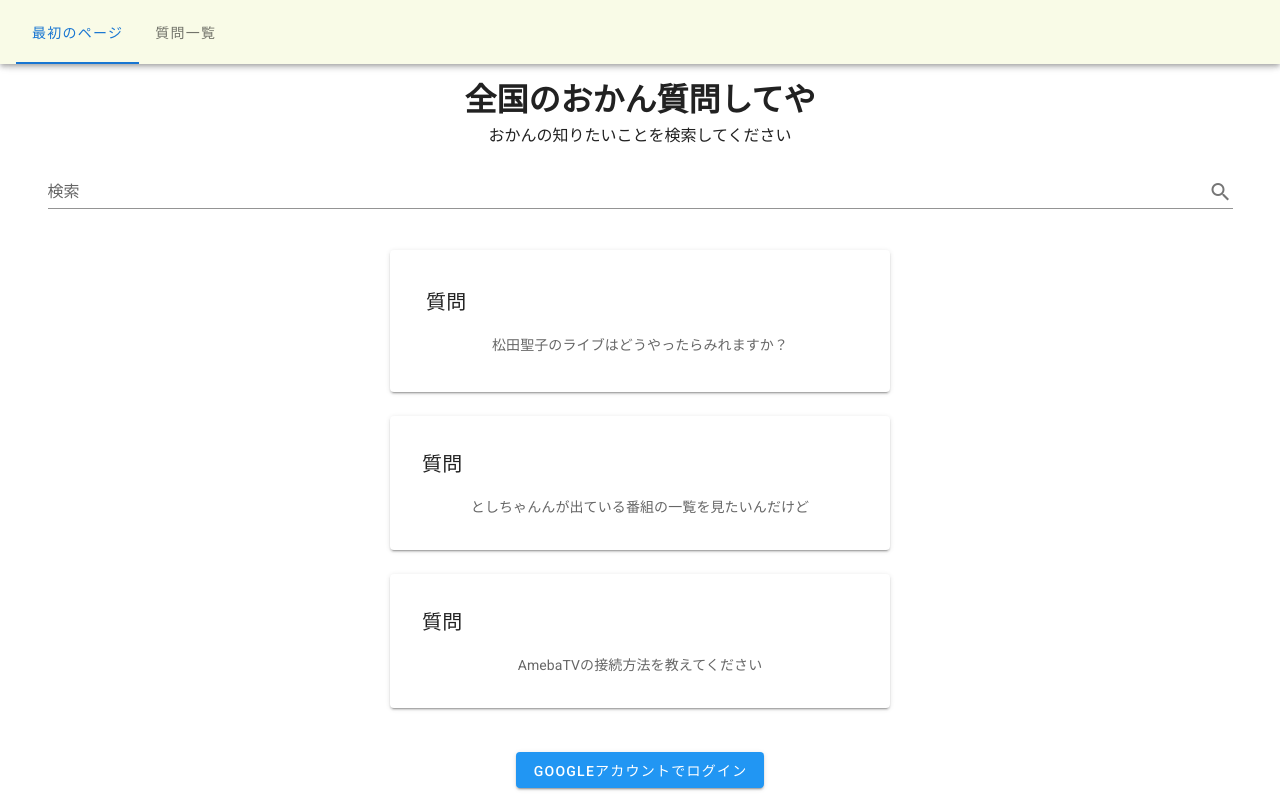
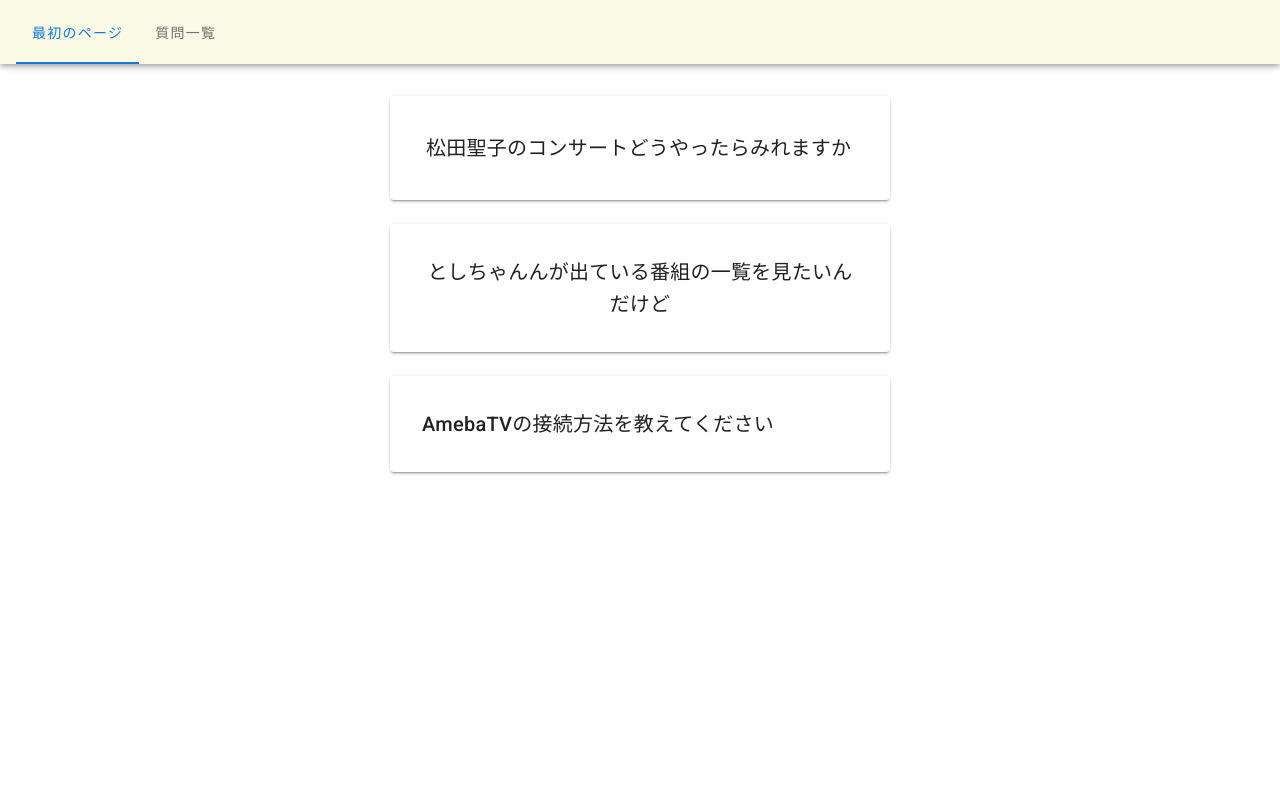
Before and after one commit to sanoyo/all-for-okan-vue, a Vue app: page / in a window 1280 px wide. Built offline with nearby package versions, Linux system fonts and the light colour scheme; no server answers.

Commit message:
質問カード修正

```diff
--- a/src/views/Home.vue
+++ b/src/views/Home.vue
@@ -1,16 +1,6 @@
 <template>
   <v-container text-center justify-center>
     <v-layout row wrap>
-      <v-flex xs12>
-        <h1>全国のおかん質問してや</h1>
-        <p>おかんの知りたいことを検索してください</p>
-        <!-- TODO: v-model="search" を追加する -->
-        <v-text-field
-          append-icon="mdi-magnify"
-          label="検索"
-          sigle-line
-        />
-      </v-flex>
       <v-spacer></v-spacer>
       <v-flex xs12 mt-5>
         <v-card
@@ -18,10 +8,7 @@
           color="white"
           width="500px"
         >
-          <v-card-title>質問</v-card-title>
-          <v-card-text>
-            松田聖子のライブはどうやったらみれますか？
-          </v-card-text>
+        <v-card-title>松田聖子のコンサートどうやったらみれますか</v-card-title>
         </v-card>
         <br>
         <v-card
@@ -29,10 +16,7 @@
           color="white"
           width="500px"
         >
-          <v-card-title>質問</v-card-title>
-          <v-card-text>
-            としちゃんんが出ている番組の一覧を見たいんだけど
-          </v-card-text>
+          <v-card-title>としちゃんんが出ている番組の一覧を見たいんだけど</v-card-title>
         </v-card>
         <br>
         <v-card
@@ -40,16 +24,13 @@
           color="white"
           width="500px"
         >
-          <v-card-title>質問</v-card-title>
-          <v-card-text>
-            AmebaTVの接続方法を教えてください
-          </v-card-text>
+          <v-card-title>AmebaTVの接続方法を教えてください</v-card-title>
         </v-card>
         <br>
       </v-flex>
-      <v-flex xs12 mt-5>
+      <!-- <v-flex xs12 mt-5>
         <v-btn color='info' @click="login">Googleアカウントでログイン</v-btn>
-      </v-flex>
+      </v-flex> -->
     </v-layout>
   </v-container>
 </template>
```
